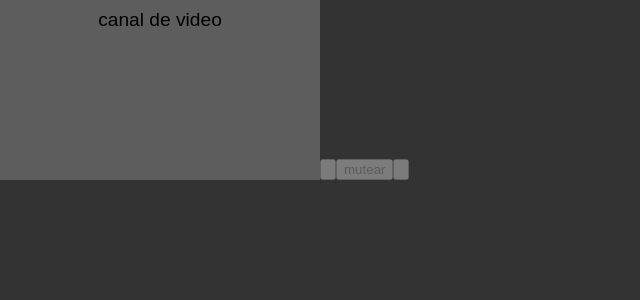
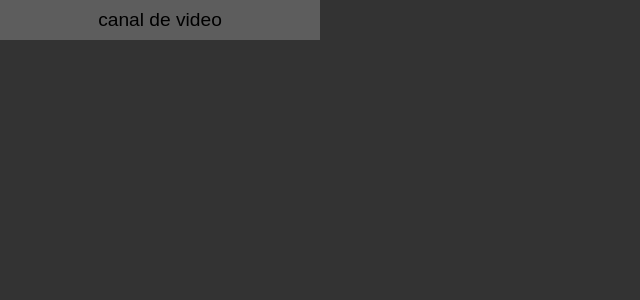
Before and after one commit to Ricky10B/meet-test, a React (Vite) app: page / in a window 1280 px wide. Shown: the top 300 px of the page, without its empty margins (0-640 px from the left). Built offline with nearby package versions, Linux system fonts and the light colour scheme.

Commit message:
Revert "error in separate code"
This reverts commit e13db7d75c827324b9bb3f32ab43244ad2ffc524.

```diff
--- a/src/App.jsx
+++ b/src/App.jsx
@@ -1,7 +1,7 @@
 import './App.css'
 import { useEffect, useState, useRef } from 'react'
 import { useWebSocket } from './hooks/useWebSocket/useWebSocket'
-import { CloseCallIcon, HideShowCameraIcon, ShowCameraIcon } from './icons'
+import { CloseCallIcon } from './icons'
 import { useWebRTC } from './hooks/useWebRTC/useWebRTC'
 
 function App() {
@@ -122,7 +122,7 @@ function App() {
 				</div>
 			</aside>
 
-			{/* {showVideoChannel && ( */}
+			{showVideoChannel && (
 				<section>
 					<div>
 						<div>
@@ -153,7 +153,7 @@ function App() {
 						</div>
 					</div>
 				</section>
-			{/* )} */}
+			)}
 
 			{/* <button onClick={startVideo} disabled={!isSocketConnected}>
 				iniciar llamada
```
Lines whose indentation alone changed are shown as unchanged.
